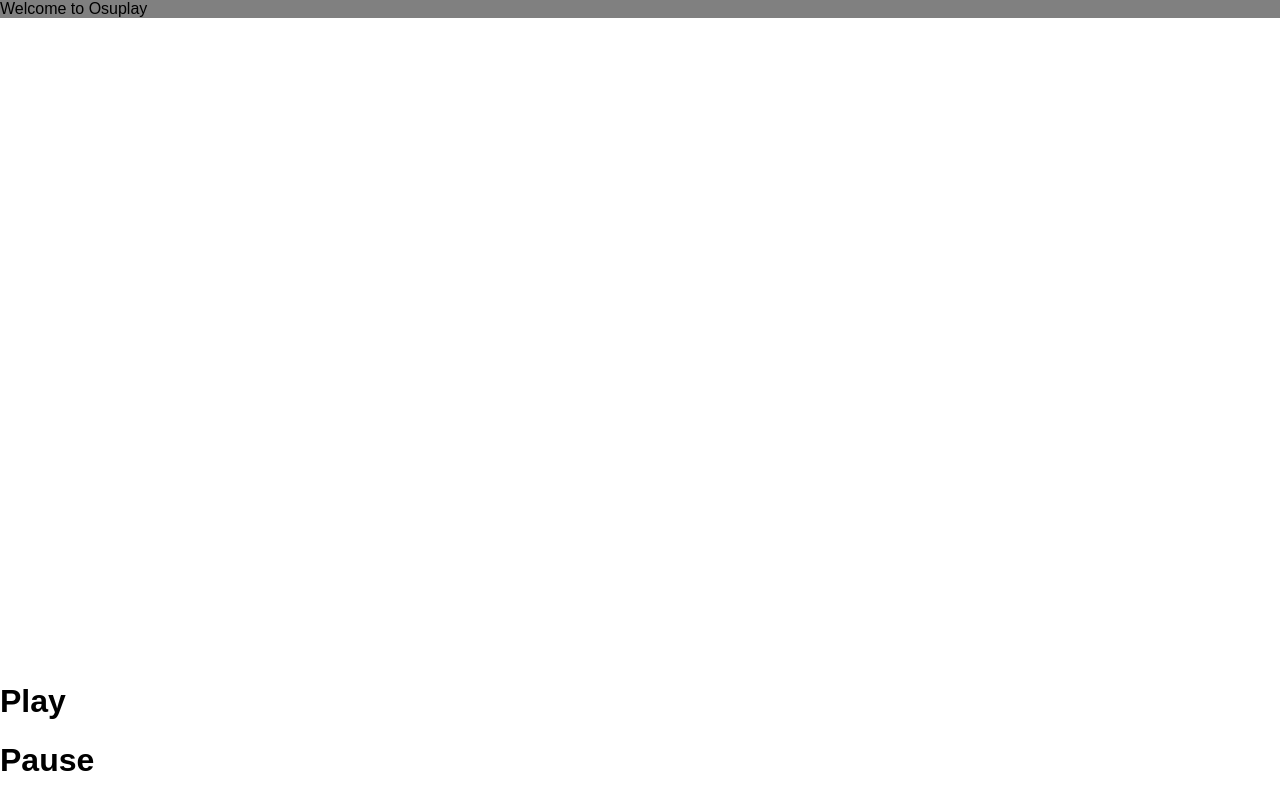
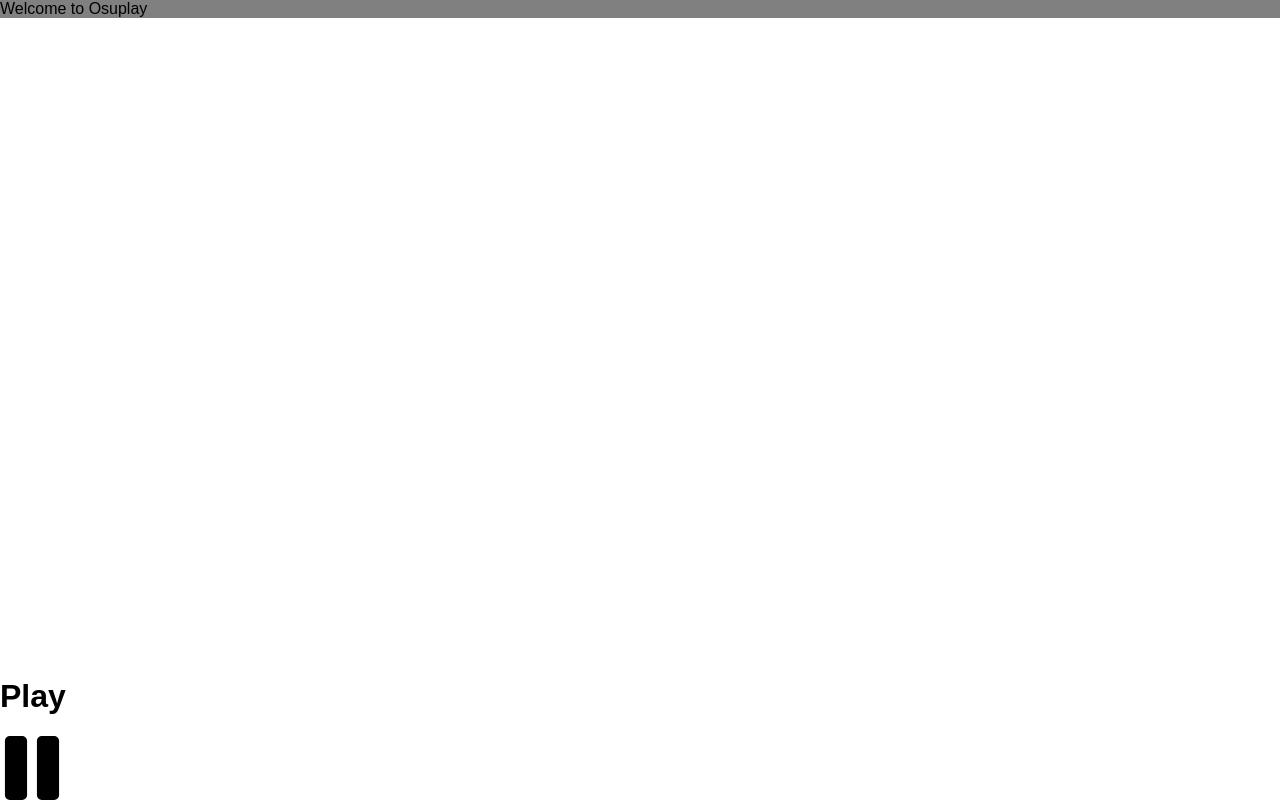
Before and after one commit to ovidijusr/Osuplay, a React (Create React App) app: page / in a window 1280 px wide. Built offline with nearby package versions, Linux system fonts and the light colour scheme.

Commit message:
Add player button with icons

```diff
--- /dev/null
+++ b/src/components/PlayerButton.css
@@ -0,0 +1,3 @@
+.player-button {
+  width: 64px;
+  height: 64px; }
--- /dev/null
+++ b/src/components/PlayerButton.js
@@ -0,0 +1,18 @@
+import React from 'react'
+import PropTypes from 'prop-types'
+import './PlayerButton.css'
+const propTypes = {}
+
+const defaultProps = {}
+
+const PlayerButton = props => (
+  <div {...props}>
+    <img src={props.icon} alt="" />
+  </div>
+)
+
+PlayerButton.propTypes = propTypes
+
+PlayerButton.defaultProps = defaultProps
+
+export default PlayerButton
--- /dev/null
+++ b/src/components/PlayerButton.scss
@@ -0,0 +1,4 @@
+.player-button {
+  width: 64px;
+  height: 64px;
+}
--- a/src/containers/Footer.js
+++ b/src/containers/Footer.js
@@ -2,10 +2,14 @@ import React, { Component } from 'react'
 import { connect } from 'react-redux';
 import './Footer.css'
 import Player from '../components/Player';
+import PlayerButton from '../components/PlayerButton';
 import * as actions from '../actions/index';
+import playButton from '../images/icons/music-play.svg';
+import pauseButton from '../images/icons/music-pause.svg';
 class Footer extends Component {
 
   render() {
+    const { player } = this.props;
     return (
         <div className="footer">
           <h1
@@ -13,18 +17,16 @@ class Footer extends Component {
           >
             Play
           </h1>
-          <h1
+          <PlayerButton
+            className="player-button"
             onClick={() => this.props.actions.togglePause()}
-          >
-            {this.props.player.pause &&
-              'Play'
+            icon={player.pause ?
+              playButton :
+              pauseButton
             }
-            {!this.props.player.pause &&
-              'Pause'
-            }
-          </h1>
+          />
           <Player
-            {...this.props.player}
+            {...player}
           />
         </div>
     )
```
Also changed, not shown: src/images/icons/music-pause.svg (renamed from legacy/img/icons/music-pause.svg), src/images/icons/music-play.svg (renamed from legacy/img/icons/music-play.svg).
